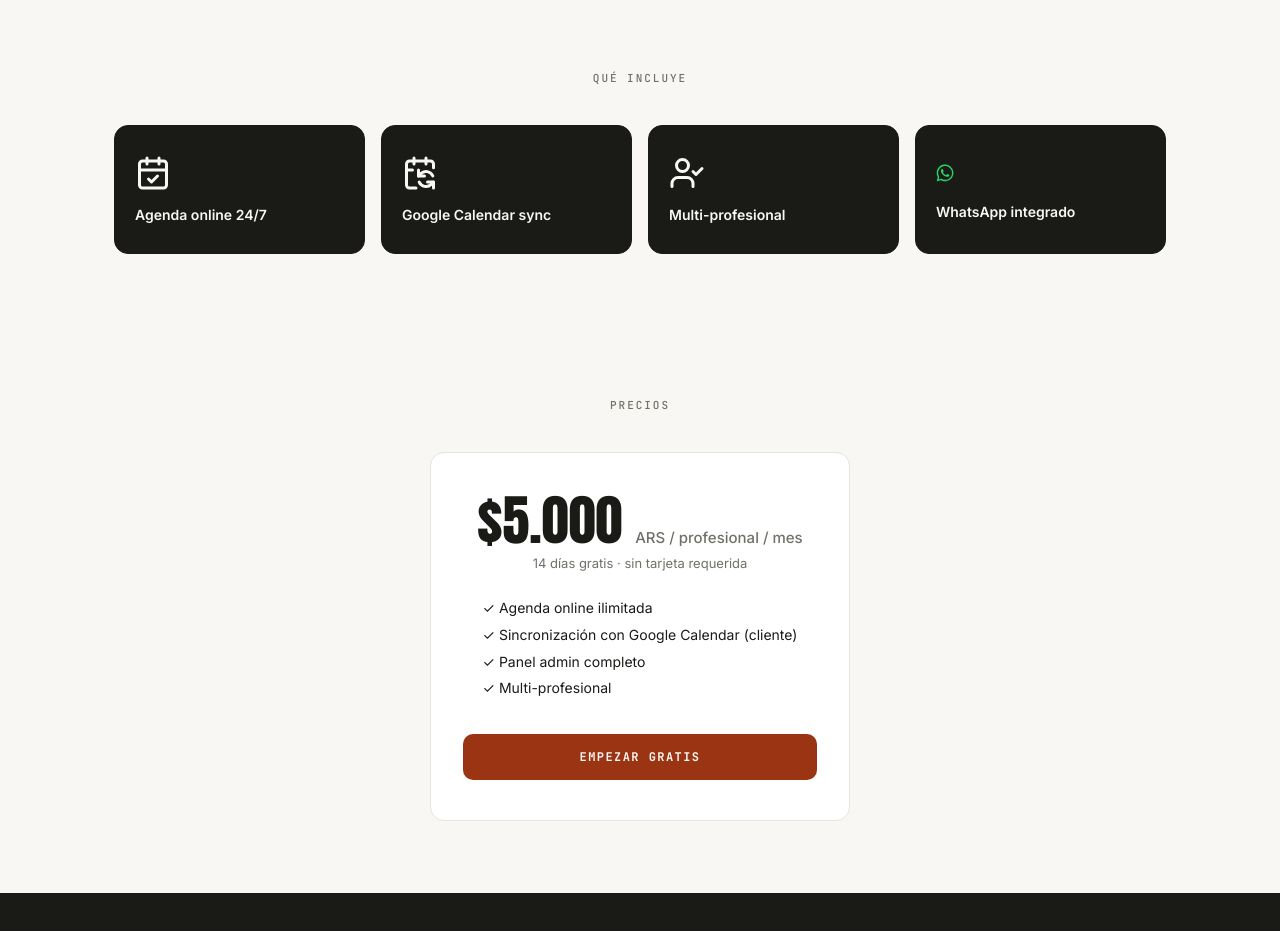
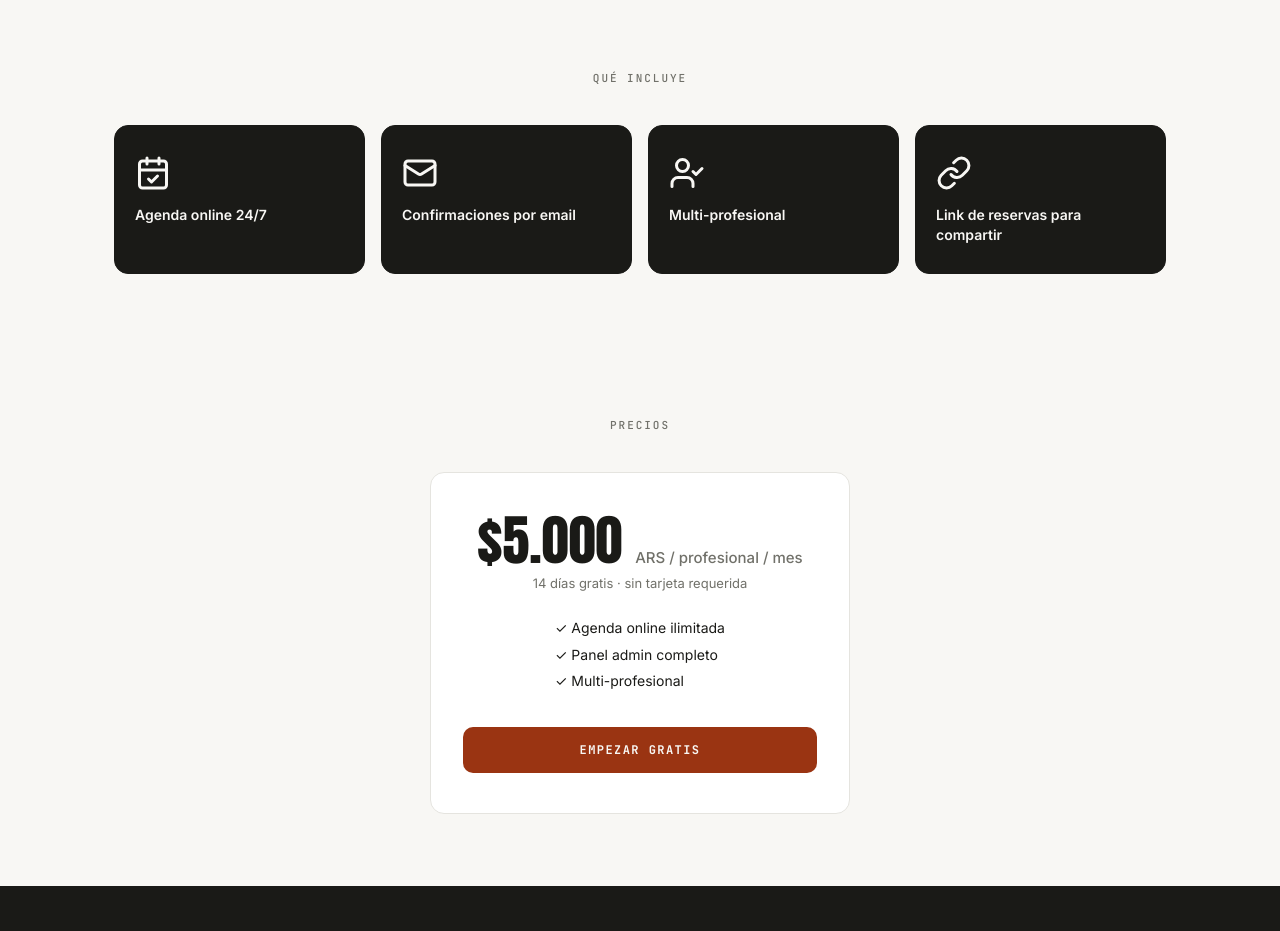
Before and after one commit to arielluciano/Agendaste, a website: page public/index.html in a window 1280 px wide. Shown: the part 1020-1951 px from the top of the page. Drawn offline with Linux system fonts and the light colour scheme.

Commit message:
arreglos politicas, multi-rubros

```diff
--- a/public/index.html
+++ b/public/index.html
@@ -252,29 +252,9 @@ c-37 -38 -72 -68 -78 -68 -5 0 -283 273 -617 607 l-608 608 72 72 c40 40 74
     </div>
     <div class="grid-4">
       <div class="card card-dark feature-card"><div class="icon-wrap"><svg class="icon icon-lg" xmlns="http://www.w3.org/2000/svg" viewBox="0 0 24 24" fill="none" stroke="currentColor" stroke-width="2" stroke-linecap="round" stroke-linejoin="round"><path d="M8 2v4"/><path d="M16 2v4"/><rect width="18" height="18" x="3" y="4" rx="2"/><path d="M3 10h18"/><path d="m9 16 2 2 4-4"/></svg></div><div class="label">Agenda online 24/7</div></div>
-      <div class="card card-dark feature-card"><div class="icon-wrap"><svg class="icon icon-lg" xmlns="http://www.w3.org/2000/svg" viewBox="0 0 24 24" fill="none" stroke="currentColor" stroke-width="2" stroke-linecap="round" stroke-linejoin="round"><path d="M11 10v4h4"/><path d="m11 14 1.535-1.605a5 5 0 0 1 8 1.5"/><path d="M16 2v4"/><path d="m21 18-1.535 1.605a5 5 0 0 1-8-1.5"/><path d="M21 22v-4h-4"/><path d="M21 8.5V6a2 2 0 0 0-2-2H5a2 2 0 0 0-2 2v14a2 2 0 0 0 2 2h4.3"/><path d="M3 10h4"/><path d="M8 2v4"/></svg></div><div class="label">Google Calendar sync</div></div>
+      <div class="card card-dark feature-card"><div class="icon-wrap"><svg class="icon icon-lg" xmlns="http://www.w3.org/2000/svg" viewBox="0 0 24 24" fill="none" stroke="currentColor" stroke-width="2" stroke-linecap="round" stroke-linejoin="round"><rect width="20" height="16" x="2" y="4" rx="2"/><path d="m22 7-8.97 5.7a1.94 1.94 0 0 1-2.06 0L2 7"/></svg></div><div class="label">Confirmaciones por email</div></div>
       <div class="card card-dark feature-card"><div class="icon-wrap"><svg class="icon icon-lg" xmlns="http://www.w3.org/2000/svg" viewBox="0 0 24 24" fill="none" stroke="currentColor" stroke-width="2" stroke-linecap="round" stroke-linejoin="round"><path d="m16 11 2 2 4-4"/><path d="M16 21v-2a4 4 0 0 0-4-4H6a4 4 0 0 0-4 4v2"/><circle cx="9" cy="7" r="4"/></svg></div><div class="label">Multi-profesional</div></div>
-      <div class="card card-dark feature-card"><div class="icon-wrap"><svg class="icon icon-sm" xmlns="http://www.w3.org/2000/svg" viewBox="0 0 512 512"><g transform="translate(0,512) scale(0.1,-0.1)" fill="#25D366" stroke="none">
-<path d="M2290 4945 c-1101 -136 -1967 -1020 -2081 -2124 -17 -163 -7 -473 21
--630 43 -247 115 -465 227 -688 l56 -112 -167 -611 c-92 -337 -166 -613 -164
--614 2 -2 282 71 623 161 496 131 625 162 645 154 14 -5 79 -34 145 -64 214
--97 439 -161 676 -193 165 -22 454 -22 614 0 526 74 995 306 1365 676 194 193
-323 370 445 611 110 217 188 454 232 704 25 146 25 577 0 730 -43 259 -110
-466 -223 695 -323 651 -919 1115 -1632 1270 -222 48 -553 63 -782 35z m625
--414 c287 -53 525 -149 760 -306 402 -269 697 -686 814 -1148 86 -340 79 -726
--18 -1053 -158 -528 -533 -973 -1025 -1213 -286 -140 -550 -201 -871 -201
--368 0 -693 89 -1026 281 l-56 32 -368 -97 c-202 -53 -370 -95 -371 -93 -2 2
-39 160 92 352 52 192 96 356 96 364 1 9 -25 59 -57 111 -472 768 -348 1780
-295 2420 320 318 726 514 1180 570 123 15 429 4 555 -19z"/>
-<path d="M1641 3658 c-57 -28 -163 -153 -207 -245 -87 -180 -85 -408 5 -618
-110 -259 399 -627 684 -871 200 -171 367 -272 612 -368 251 -98 299 -109 465
--109 131 0 152 2 212 25 100 38 175 85 249 158 58 57 70 75 89 135 23 76 37
-197 26 239 -5 22 -34 40 -176 111 -260 130 -365 175 -409 175 -37 0 -43 -4
--87 -62 -101 -133 -194 -236 -218 -242 -29 -7 -86 14 -217 80 -213 106 -386
-249 -535 440 -81 104 -154 222 -154 250 0 11 38 70 84 130 90 117 116 161 116
-194 0 11 -20 66 -43 123 -24 56 -72 172 -107 257 -44 106 -74 165 -96 188
-l-32 32 -108 0 c-91 0 -116 -4 -153 -22z"/>
-</g></svg></div><div class="label">WhatsApp integrado</div></div>
+      <div class="card card-dark feature-card"><div class="icon-wrap"><svg class="icon icon-lg" xmlns="http://www.w3.org/2000/svg" viewBox="0 0 24 24" fill="none" stroke="currentColor" stroke-width="2" stroke-linecap="round" stroke-linejoin="round"><path d="M10 13a5 5 0 0 0 7.54.54l3-3a5 5 0 0 0-7.07-7.07l-1.72 1.71"/><path d="M14 11a5 5 0 0 0-7.54-.54l-3 3a5 5 0 0 0 7.07 7.07l1.71-1.71"/></svg></div><div class="label">Link de reservas para compartir</div></div>
     </div>
   </div>
 </section>
@@ -290,7 +270,6 @@ l-32 32 -108 0 c-91 0 -116 -4 -153 -22z"/>
       <p class="pricing-sub">14 días gratis · sin tarjeta requerida</p>
       <ul class="pricing-perks">
         <li>✓ Agenda online ilimitada</li>
-        <li>✓ Sincronización con Google Calendar (cliente)</li>
         <li>✓ Panel admin completo</li>
         <li>✓ Multi-profesional</li>
       </ul>
```
Also changed, not shown: public/ayuda.html (+1 -1 lines), public/register.html (+4 -4 lines).
